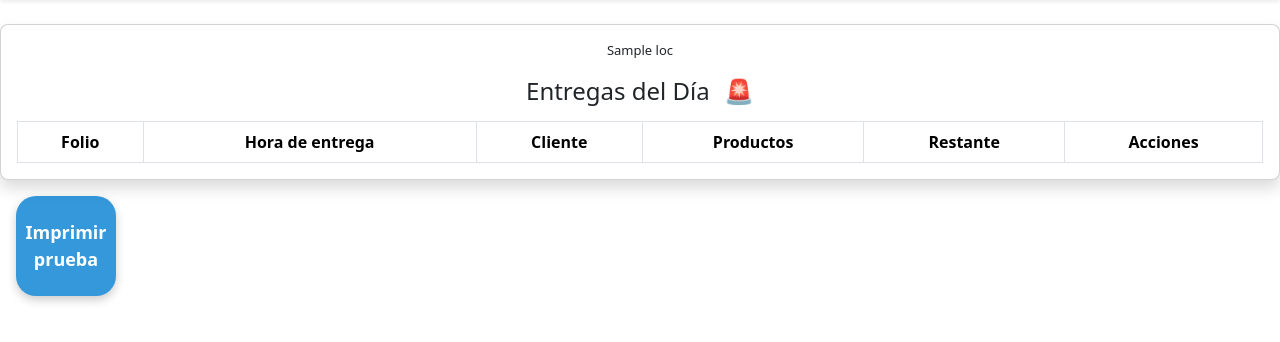
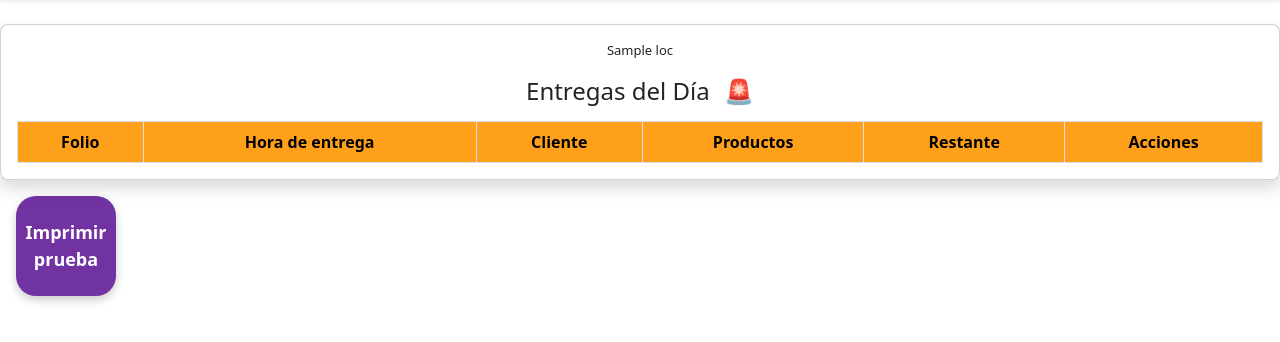
Before and after one commit to IsaiJGonzalez/palaxtlii, a Django app: template menu_cajero/templates/menu_cajero.html in a window 1280 px wide. Shown: the part 92-434 px from the top of the page. Run offline with Django 5.2, Linux system fonts and the light colour scheme; the template is opened without the code that fills it: most values are stand-ins (such as "Sample title", 1, 10 or a date in 2020); lists and menus that the app fills with data are empty; parts of the project's set-up code (start-up, migrations or seed data) failed here and were passed over.

Commit message:
mejoras en cajero

```diff
--- a/menu_cajero/static/styles/menu_cajero.css
+++ b/menu_cajero/static/styles/menu_cajero.css
@@ -1,7 +1,7 @@
 .boton-imprimir {
     width: 100px;
     height: 100px;
-    background-color: #3498db;
+    background-color: #7233a2;
     color: white;
     border: none;
     border-radius: 20px;
--- a/menu_cajero/templates/menu_cajero.html
+++ b/menu_cajero/templates/menu_cajero.html
@@ -21,12 +21,12 @@
                 <table class="table table-striped table-bordered mb-0 align-content-center text-center">
                     <thead>
                         <tr>
-                            <th>Folio</th>
-                            <th>Hora de entrega</th>
-                            <th>Cliente</th>
-                            <th>Productos</th>
-                            <th>Restante</th>
-                            <th>Acciones</th>
+                            <th style="background-color: rgb(255, 160, 26);" >Folio</th>
+                            <th style="background-color: rgb(255, 160, 26);">Hora de entrega</th>
+                            <th style="background-color: rgb(255, 160, 26);">Cliente</th>
+                            <th style="background-color: rgb(255, 160, 26);">Productos</th>
+                            <th style="background-color: rgb(255, 160, 26);">Restante</th>
+                            <th style="background-color: rgb(255, 160, 26);">Acciones</th>
                         </tr>
                     </thead>
                     {% for pedido in pedidos %}
@@ -146,7 +146,7 @@
 
 
                                                     <!--Forma de pago-->
-                                                    <div class="mb-3 col-auto bg-primary-subtle m-2 fw-bold"
+                                                    <div class="mb-3 col-auto bg-primary-subtle m-2 fw-bold p-2 rounded-2"
                                                         id="forma_de_pago_abono">
                                                         <label class="form-label d-block">Forma de pago:</label>
                                                         <div class="form-check form-check-inline">
@@ -195,13 +195,13 @@
     <div class="modal-dialog">
         <div class="modal-content">
             <div class="modal-header">
-                <h5 class="modal-title fw-bold text-primary">Resumen: </h5>
+                <h5 class="modal-title fw-bold text-black">Resumen: </h5>
                 <button type="button" class="btn-close" data-bs-dismiss="modal"></button>
             </div>
             <div class="modal-body">
-                <p class="text-bg-danger w-25 fw-bold pt-1 pb-1" id="folio_r"></p>
-                <p class="text-bg-warning fw-bold" id="cliente"></p>
-                <p class="text-bg-warning fw-bold" id="telefono"></p>
+                <p class="text-bg-danger w-25 fw-bold pt-1 pb-1 p-2 rounded-2" id="folio_r"></p>
+                <p class="text-bg-warning fw-bold p-2 rounded-2" id="cliente"></p>
+                <p class="text-bg-warning fw-bold p-2 rounded-2" id="telefono"></p>
                 <hr class="table-group-divider">
                 <h6>Atendio: </h6>
                 <table class="table justify-content-center">
--- a/pedidos/static/javascript/abono.js
+++ b/pedidos/static/javascript/abono.js
@@ -36,3 +36,10 @@ document.addEventListener('DOMContentLoaded', function () {
 
     abonoInput.addEventListener('input', actualizarRestante);
 });
+
+
+const btnAbono = document.getElementById('btnAbono');
+btnAbono.addEventListener('click',function(){
+    const overlay = document.getElementById('overlay-loading');
+    overlay.classList.remove('d-none');
+})
```
Also changed, not shown: menu_cajero/views.py (+7 -0 lines), pedidos/static/styles/overlay_abono.css (added, +19 -0 lines), pedidos/templates/pedidos.html (+18 -9 lines), db.sqlite3.
